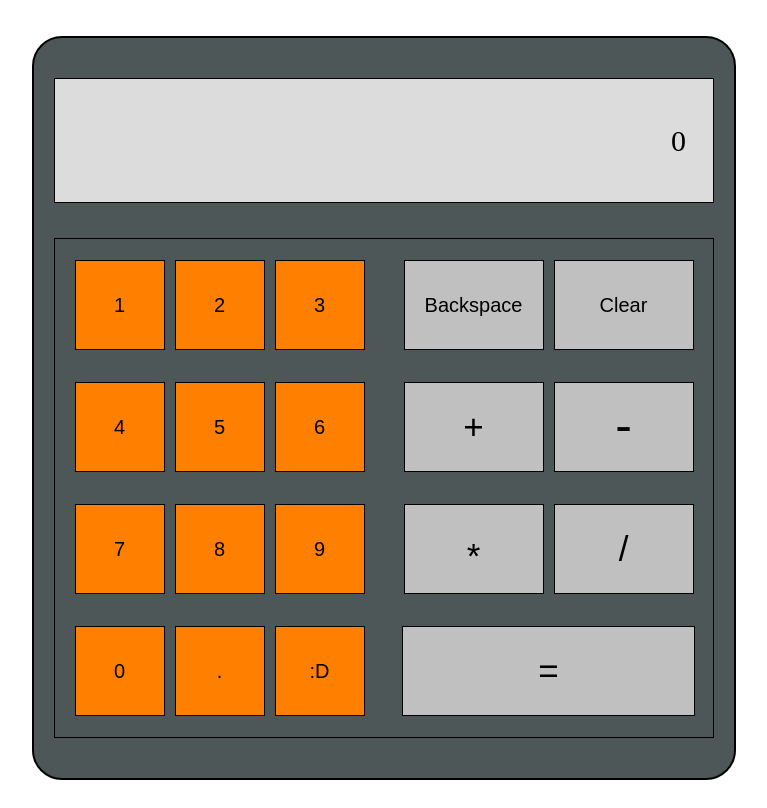
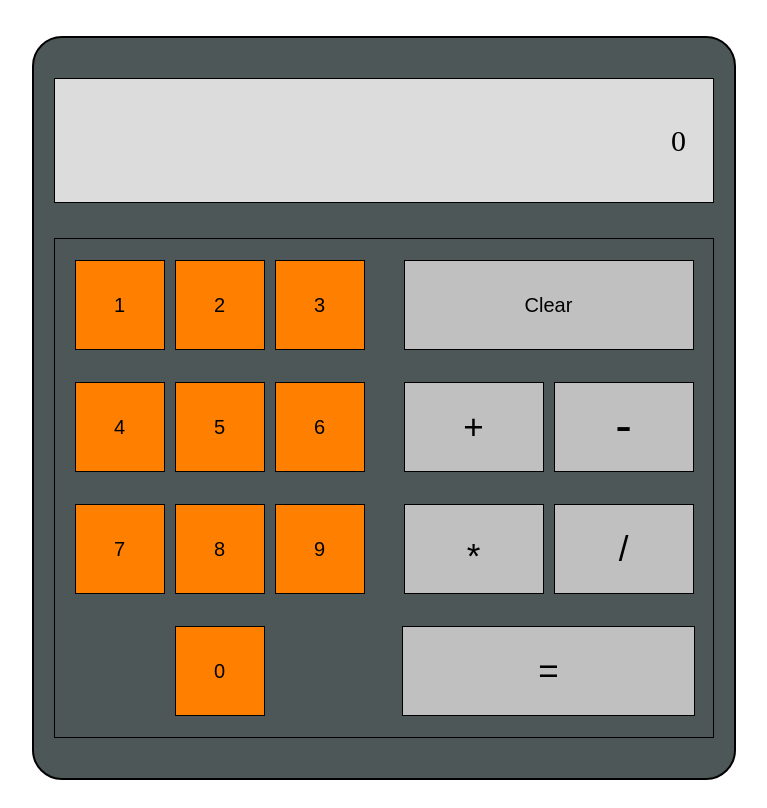
Before and after one commit to joshhkim02/top-calculator, a plain HTML site: page index.html in a window 1280 px wide. Shown: the whole page, without its empty margins (256-1023 px from the left). Drawn offline with Linux system fonts and the light colour scheme.

Commit message:
feat: updated calculator design

```diff
--- a/index.html
+++ b/index.html
@@ -22,11 +22,8 @@
           <button class="number">8</button>
           <button class="number">9</button>
           <button class="number">0</button>
-          <button class="number">.</button>
-          <button class="number">:D</button>
         </div>
         <div class="operation-container">
-          <button class="operation word" id="backspace">Backspace</button>
           <button class="operation word" id="clear">Clear</button>
           <button class="operation symbol">+</button>
           <button class="operation symbol subtraction">-</button>
--- a/style.css
+++ b/style.css
@@ -117,3 +117,7 @@ html {
 .word {
   font-size: 20px;
 }
+
+#clear {
+  width: 290px;
+}
```
